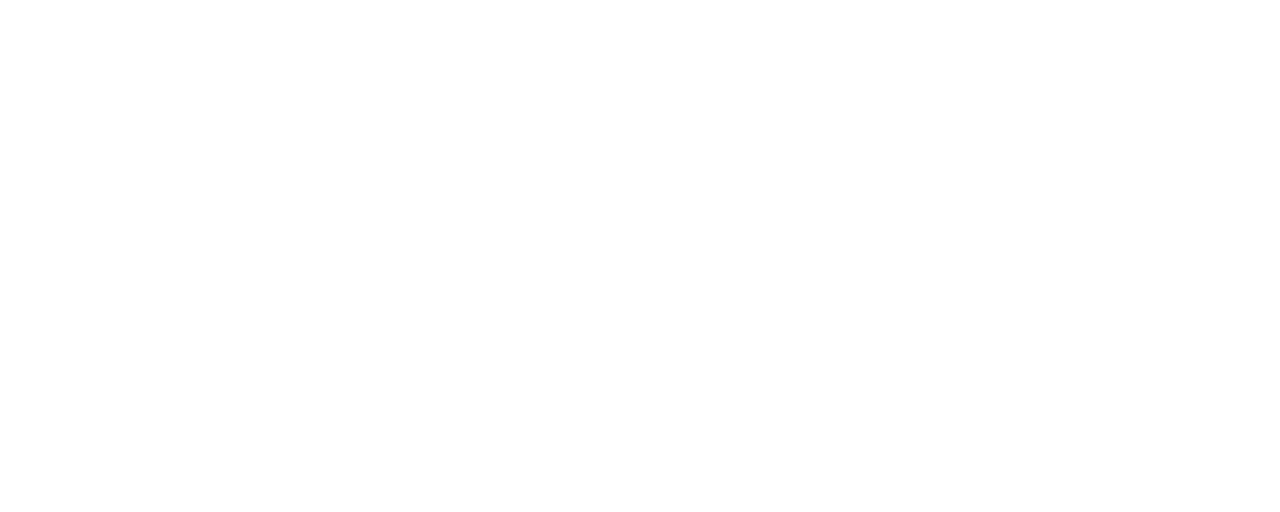
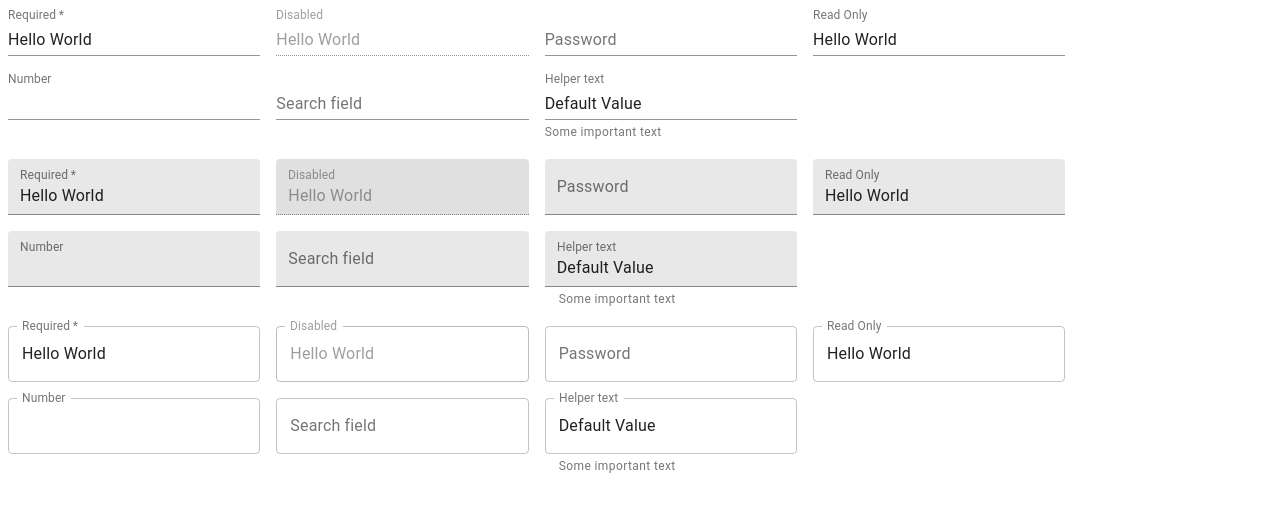
Before and after one commit to misaka3/react-typescript-template, a React (Create React App) app: page /text_fields in a window 1280 px wide. Shown: the top 512 px of the page. Built offline with nearby package versions, Linux system fonts and the light colour scheme; the HTML template or start-up script is replaced by a standard one.

Commit message:
add_text_fields_page

```diff
--- a/package.json
+++ b/package.json
@@ -3,11 +3,14 @@
   "version": "0.1.0",
   "private": true,
   "dependencies": {
+    "@material-ui/core": "^4.11.3",
+    "@material-ui/icons": "^4.11.2",
     "@testing-library/jest-dom": "^5.11.10",
     "@testing-library/react": "^11.2.6",
     "@testing-library/user-event": "^12.8.3",
     "react": "^17.0.2",
     "react-dom": "^17.0.2",
+    "react-router-dom": "^5.2.0",
     "react-scripts": "4.0.3",
     "web-vitals": "^1.1.1"
   },
@@ -34,5 +37,8 @@
       "last 1 firefox version",
       "last 1 safari version"
     ]
+  },
+  "devDependencies": {
+    "@types/react-router-dom": "^5.1.7"
   }
 }
--- a/src/App.tsx
+++ b/src/App.tsx
@@ -3,12 +3,14 @@
 
 import ProductPage from "./components/pages/ProductPage";
 import HomePage from "./components/pages/HomePage";
+import TextFields from "./components/pages/TextFields";
 
 const App: React.FC = () => {
   return (
     <Router>
       <Switch>
         <Route path="/products" component={ProductPage} exact />
+        <Route path="/text_fields" component={TextFields} exact />
         <Route path="/" component={HomePage} exact />
       </Switch>
     </Router>
--- /dev/null
+++ b/src/components/pages/TextFields.tsx
@@ -0,0 +1,154 @@
+import React from 'react';
+import TextField from '@material-ui/core/TextField';
+import { createStyles, makeStyles, Theme } from '@material-ui/core/styles';
+
+const useStyles = makeStyles((theme: Theme) =>
+  createStyles({
+    root: {
+      '& .MuiTextField-root': {
+        margin: theme.spacing(1),
+        width: '25ch',
+      },
+    },
+  }),
+);
+
+export default function FormPropsTextFields() {
+  const classes = useStyles();
+
+  return (
+    <form className={classes.root} noValidate autoComplete="off">
+      <div>
+        <TextField required id="standard-required" label="Required" defaultValue="Hello World" />
+        <TextField disabled id="standard-disabled" label="Disabled" defaultValue="Hello World" />
+        <TextField
+          id="standard-password-input"
+          label="Password"
+          type="password"
+          autoComplete="current-password"
+        />
+        <TextField
+          id="standard-read-only-input"
+          label="Read Only"
+          defaultValue="Hello World"
+          InputProps={{
+            readOnly: true,
+          }}
+        />
+        <TextField
+          id="standard-number"
+          label="Number"
+          type="number"
+          InputLabelProps={{
+            shrink: true,
+          }}
+        />
+        <TextField id="standard-search" label="Search field" type="search" />
+        <TextField
+          id="standard-helperText"
+          label="Helper text"
+          defaultValue="Default Value"
+          helperText="Some important text"
+        />
+      </div>
+      <div>
+        <TextField
+          required
+          id="filled-required"
+          label="Required"
+          defaultValue="Hello World"
+          variant="filled"
+        />
+        <TextField
+          disabled
+          id="filled-disabled"
+          label="Disabled"
+          defaultValue="Hello World"
+          variant="filled"
+        />
+        <TextField
+          id="filled-password-input"
+          label="Password"
+          type="password"
+          autoComplete="current-password"
+          variant="filled"
+        />
+        <TextField
+          id="filled-read-only-input"
+          label="Read Only"
+          defaultValue="Hello World"
+          InputProps={{
+            readOnly: true,
+          }}
+          variant="filled"
+        />
+        <TextField
+          id="filled-number"
+          label="Number"
+          type="number"
+          InputLabelProps={{
+            shrink: true,
+          }}
+          variant="filled"
+        />
+        <TextField id="filled-search" label="Search field" type="search" variant="filled" />
+        <TextField
+          id="filled-helperText"
+          label="Helper text"
+          defaultValue="Default Value"
+          helperText="Some important text"
+          variant="filled"
+        />
+      </div>
+      <div>
+        <TextField
+          required
+          id="outlined-required"
+          label="Required"
+          defaultValue="Hello World"
+          variant="outlined"
+        />
+        <TextField
+          disabled
+          id="outlined-disabled"
+          label="Disabled"
+          defaultValue="Hello World"
+          variant="outlined"
+        />
+        <TextField
+          id="outlined-password-input"
+          label="Password"
+          type="password"
+          autoComplete="current-password"
+          variant="outlined"
+        />
+        <TextField
+          id="outlined-read-only-input"
+          label="Read Only"
+          defaultValue="Hello World"
+          InputProps={{
+            readOnly: true,
+          }}
+          variant="outlined"
+        />
+        <TextField
+          id="outlined-number"
+          label="Number"
+          type="number"
+          InputLabelProps={{
+            shrink: true,
+          }}
+          variant="outlined"
+        />
+        <TextField id="outlined-search" label="Search field" type="search" variant="outlined" />
+        <TextField
+          id="outlined-helperText"
+          label="Helper text"
+          defaultValue="Default Value"
+          helperText="Some important text"
+          variant="outlined"
+        />
+      </div>
+    </form>
+  );
+}
--- a/src/components/templates/GenericTemplate.tsx
+++ b/src/components/templates/GenericTemplate.tsx
@@ -210,12 +210,28 @@
           </div>
           <Divider />
           <List>
+          <Link to="/" className={classes.link}>
+              <ListItem button>
+                <ListItemIcon>
+                  <HomeIcon />
+                </ListItemIcon>
+                <ListItemText primary="トップページ" />
+              </ListItem>
+            </Link>
             <Link to="/" className={classes.link}>
               <ListItem button>
                 <ListItemIcon>
                   <HomeIcon />
                 </ListItemIcon>
-                <ListItemText primary="トップページ" />
+                <ListItemText primary="トップページ1" />
+              </ListItem>
+            </Link>
+            <Link to="/text_fields" className={classes.link}>
+              <ListItem button>
+                <ListItemIcon>
+                  <HomeIcon />
+                </ListItemIcon>
+                <ListItemText primary="トップページ2" />
               </ListItem>
             </Link>
             <Link to="/products" className={classes.link}>
```
Also changed, not shown: 1 other file (tests, documents, lock files or other folders).
